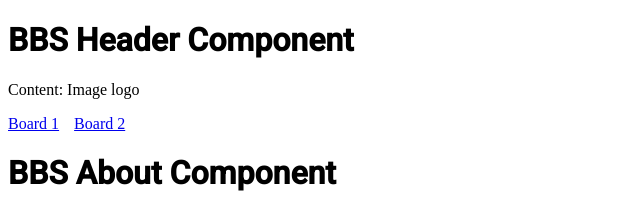
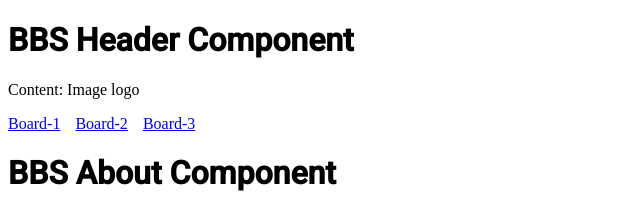
Before and after one commit to Yonkai/BBS, a Next.js app: page / in a window 1280 px wide. Shown: the top 205 px of the page, without its empty margins (0-640 px from the left). Built offline with nearby package versions, Linux system fonts and the light colour scheme.

Commit message:
Added basic dynamic routing to boards

```diff
--- /dev/null
+++ b/components/BoardLink.js
@@ -0,0 +1,16 @@
+import Link from 'next/link';
+
+const BoardLink = (props) => (
+    <span>
+        <Link href={{ pathname: '/indivdualboard', query: { title: props.title } }} as ={props.title} >
+            <a className="boardLink">{props.title}</a>
+        </Link>
+      <style jsx>{`
+        .boardLink {
+          margin-right: 15px;
+        }
+      `}</style>
+    </span>
+)
+
+export default BoardLink
--- a/components/Boards.js
+++ /dev/null
@@ -1,19 +0,0 @@
-import Link from 'next/link';
-
-const Board = () => (
-    <div>
-        <Link href="/indivdualboard">
-            <a className="boardLink">Board 1</a>
-        </Link>
-        <Link href="/indivdualboard">
-            <a className="boardLink">Board 2</a>
-        </Link>
-      <style jsx>{`
-        .boardLink {
-          margin-right: 15px;
-        }
-      `}</style>
-    </div>
-)
-
-export default Board
--- a/pages/index.js
+++ b/pages/index.js
@@ -4,10 +4,19 @@ import Head from 'next/head';
 
 //components
 import Header from '../components/Header.js';
-import Boards from '../components/Boards.js';
+import BoardLink from '../components/BoardLink.js';
 import Footer from '../components/Footer.js';
 import Statistics from '../components/Statistics.js';
 import About from '../components/About.js';
+
+
+const PostLink = (props) => (
+  <li>
+    <Link href={`/post?title=${props.title}`}>
+      <a>{props.title}</a>
+    </Link>
+  </li>
+)
 
 export default () => (
   // React Fragment
@@ -21,7 +30,9 @@ export default () => (
     </Head>
 
     <Header/>
-    <Boards/>
+    <BoardLink title="Board-1"/>
+    <BoardLink title="Board-2"/>
+    <BoardLink title="Board-3"/>
     <About/>
     <Statistics/>
     <Footer/>
```
Also changed, not shown: components/IndividualBoard.js (+8 -2 lines), pages/indivdualboard.js (+5 -4 lines), notes/projectNotes.txt.
